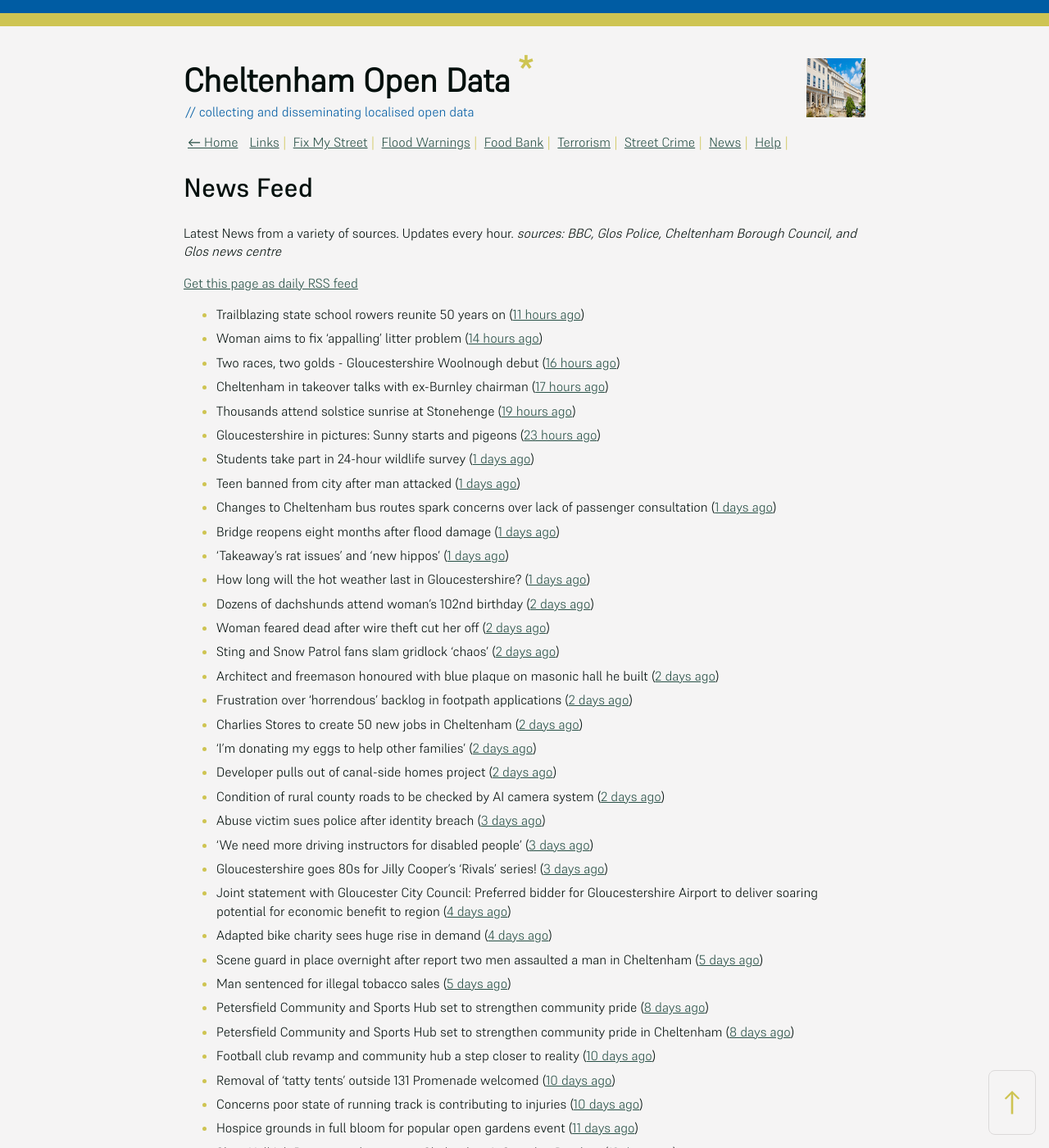
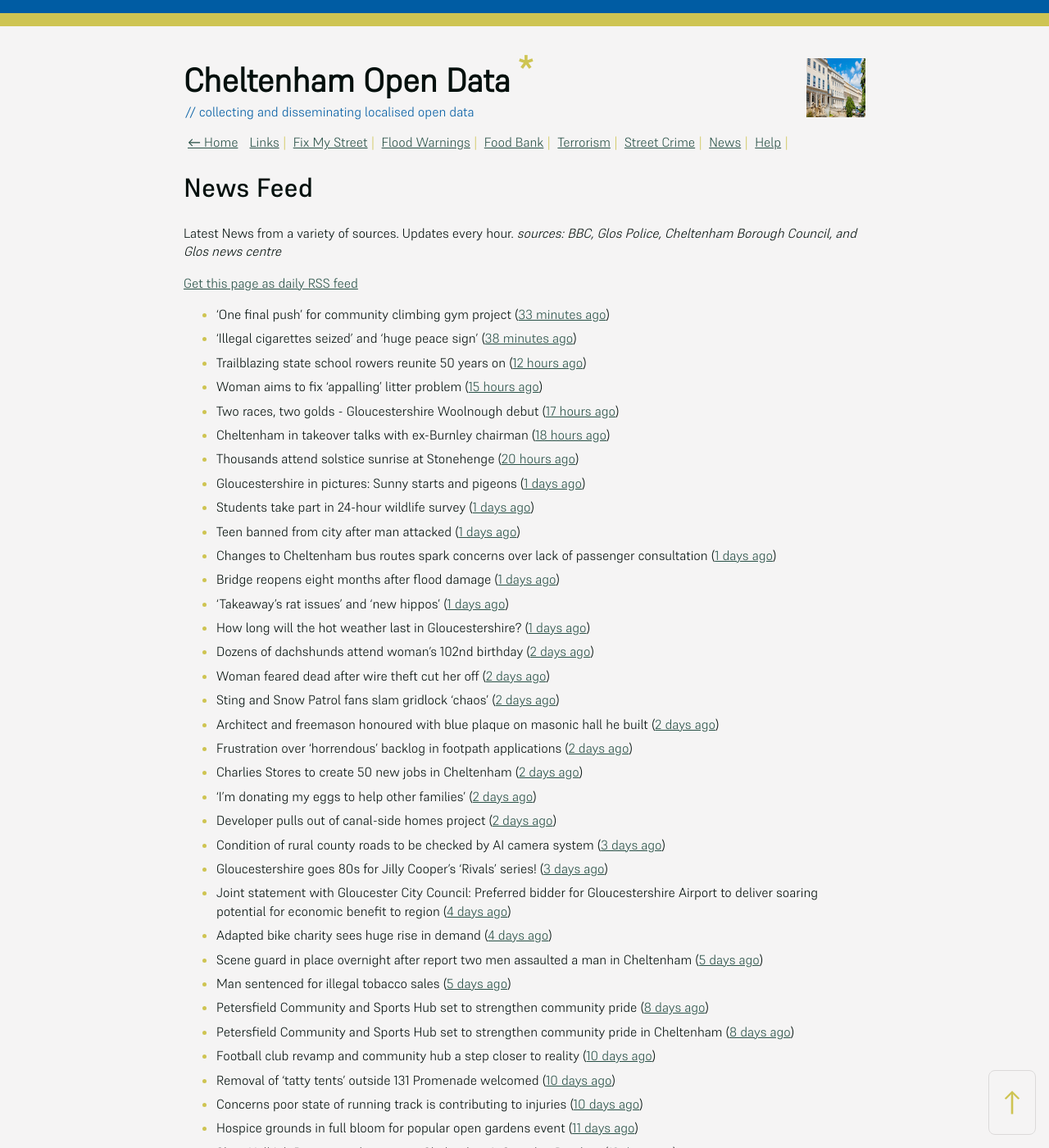
Before and after one commit to mat-0/cheltenham-open-data, a Jekyll site: the page built from _pages/news.md, in a window 1280 px wide and 1400 px high. Shown: the whole window at 82% size. Built offline with Jekyll 4.4.1, drawn with Linux system fonts in a browser that asks for light colours.

Commit message:
Updated 2025-06-22 06:57:49

```diff
--- a/_pages/news.md
+++ b/_pages/news.md
@@ -12,12 +12,14 @@ _sources: BBC, Glos Police, Cheltenham Borough Council, and Glos news centre_
 [Get this page as daily RSS feed](/daily.rss)
 
 <!-- news_marker starts -->
-- Trailblazing state school rowers reunite 50 years on ([11 hours ago](https://www.bbc.com/news/articles/ce9xgerg0n5o))
-- Woman aims to fix 'appalling' litter problem ([14 hours ago](https://www.bbc.com/news/articles/cqjq05rv191o))
-- Two races, two golds - Gloucestershire Woolnough debut ([16 hours ago](https://www.bbc.com/sport/rowing/articles/cgjg4516w15o))
-- Cheltenham in takeover talks with ex-Burnley chairman ([17 hours ago](https://www.bbc.com/sport/football/articles/ckg3v5135meo))
-- Thousands attend solstice sunrise at Stonehenge ([19 hours ago](https://www.bbc.com/news/articles/cg75gp1y233o))
-- Gloucestershire in pictures: Sunny starts and pigeons ([23 hours ago](https://www.bbc.com/news/articles/cwye9g90870o))
+- 'One final push' for community climbing gym project ([33 minutes ago](https://www.bbc.com/news/articles/cx2v55q5kpeo))
+- 'Illegal cigarettes seized' and 'huge peace sign' ([38 minutes ago](https://www.bbc.com/news/articles/cy9x4grl3zno))
+- Trailblazing state school rowers reunite 50 years on ([12 hours ago](https://www.bbc.com/news/articles/ce9xgerg0n5o))
+- Woman aims to fix 'appalling' litter problem ([15 hours ago](https://www.bbc.com/news/articles/cqjq05rv191o))
+- Two races, two golds - Gloucestershire Woolnough debut ([17 hours ago](https://www.bbc.com/sport/rowing/articles/cgjg4516w15o))
+- Cheltenham in takeover talks with ex-Burnley chairman ([18 hours ago](https://www.bbc.com/sport/football/articles/ckg3v5135meo))
+- Thousands attend solstice sunrise at Stonehenge ([20 hours ago](https://www.bbc.com/news/articles/cg75gp1y233o))
+- Gloucestershire in pictures: Sunny starts and pigeons ([1 days ago](https://www.bbc.com/news/articles/cwye9g90870o))
 - Students take part in 24-hour wildlife survey ([1 days ago](https://www.bbc.com/news/articles/cn41ze3r27zo))
 - Teen banned from city after man attacked ([1 days ago](https://www.bbc.com/news/articles/c75rl4we60wo))
 - Changes to Cheltenham bus routes spark concerns over lack of passenger consultation ([1 days ago](https://gloucesternewscentre.co.uk/changes-to-cheltenham-bus-routes-spark-concerns-over-lack-of-passenger-consultation/))
@@ -32,9 +34,7 @@ _sources: BBC, Glos Police, Cheltenham Borough Council, and Glos news centre_
 - Charlies Stores to create 50 new jobs in Cheltenham ([2 days ago](https://gloucesternewscentre.co.uk/charlies-stores-to-create-50-new-jobs-in-cheltenham/))
 - 'I'm donating my eggs to help other families' ([2 days ago](https://www.bbc.com/news/articles/c5y614jm758o))
 - Developer pulls out of canal-side homes project ([2 days ago](https://www.bbc.com/news/articles/cwyxe24xr1jo))
-- Condition of rural county roads to be checked by AI camera system ([2 days ago](https://gloucesternewscentre.co.uk/condition-of-rural-county-roads-to-be-checked-by-ai-camera-system/))
-- Abuse victim sues police after identity breach ([3 days ago](https://www.bbc.com/news/articles/cdxk0x09k7qo))
-- 'We need more driving instructors for disabled people' ([3 days ago](https://www.bbc.com/news/articles/cx27142pgn4o))
+- Condition of rural county roads to be checked by AI camera system ([3 days ago](https://gloucesternewscentre.co.uk/condition-of-rural-county-roads-to-be-checked-by-ai-camera-system/))
 - Gloucestershire goes 80s for Jilly Cooper’s ‘Rivals’ series! ([3 days ago](https://www.bbc.co.uk/sounds/play/p0ljxnh1))
 - Joint statement with Gloucester City Council: Preferred bidder for Gloucestershire Airport to deliver soaring potential for economic benefit to region ([4 days ago](https://www.cheltenham.gov.uk/news/article/3021/joint_statement_with_gloucester_city_council_preferred_bidder_for_gloucestershire_airport_to_deliver_soaring_potential_for_economic_benefit_to_region))
 - Adapted bike charity sees huge rise in demand ([4 days ago](https://www.bbc.co.uk/sounds/play/p0ljrsvr))
```
Also changed, not shown: _data/flood.json (+4 -4 lines), index.md (+5 -5 lines).
